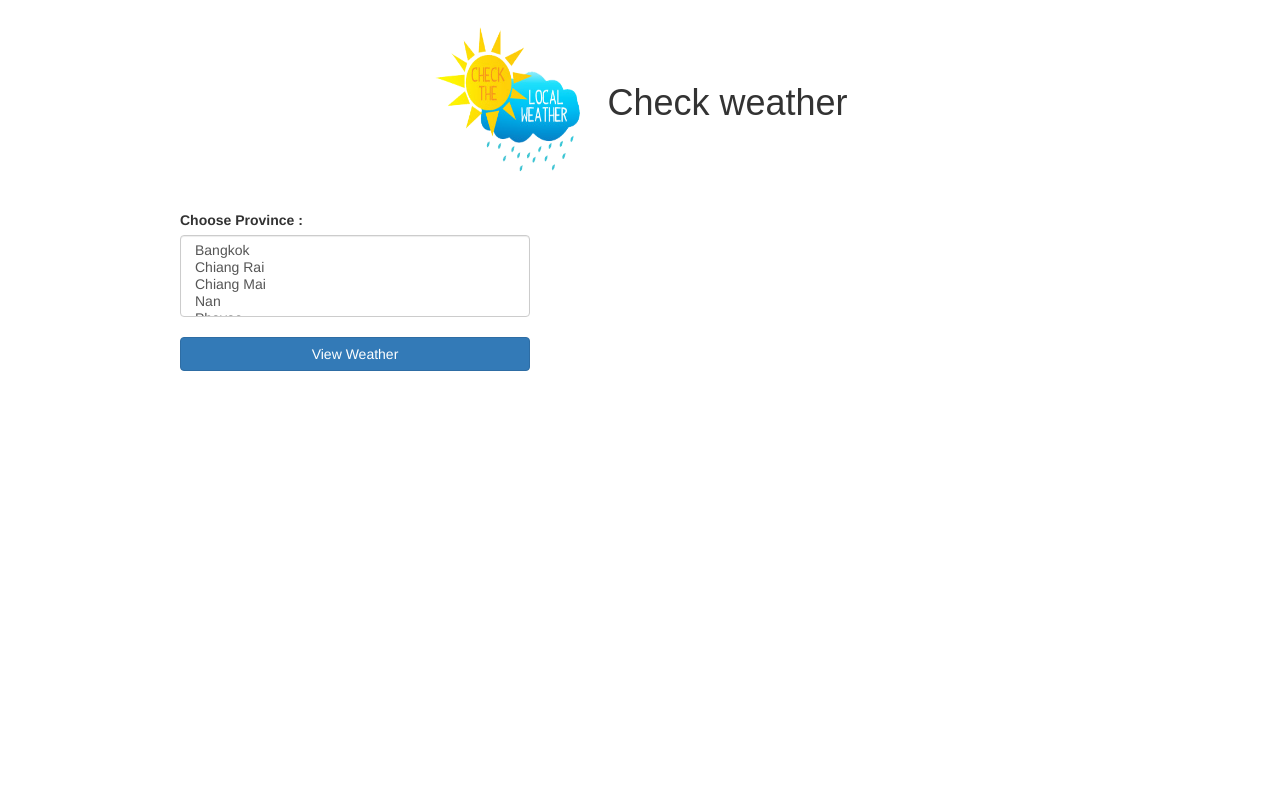
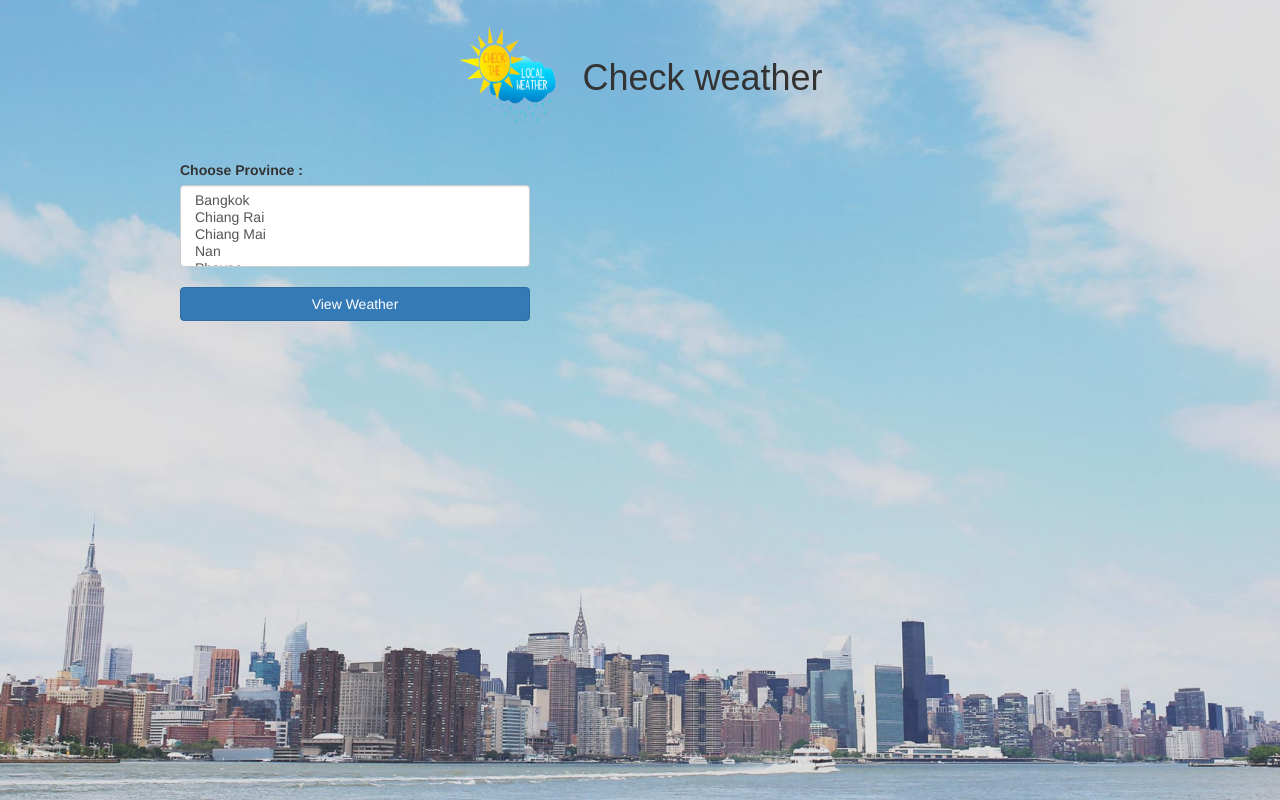
Before and after one commit to Natchaya006/View-Weathers, a plain HTML site: page index.html in a window 1280 px wide. Drawn offline with nearby package versions, Linux system fonts and the light colour scheme.

Commit message:
add template bootstap

```diff
--- a/CSS/index.css
+++ b/CSS/index.css
@@ -1,3 +1,13 @@
+html,
+body {
+    width: 100%;
+    height: 100%;
+}
+
+body {
+    font-family: 'Source Sans Pro', 'Helvetica Neue', Helvetica, Arial, sans-serif;
+}
+
 h1 {
     text-align: center;
     font-family: fantasy;
@@ -40,11 +50,26 @@ img {
 }
 
 #icon {
-    width: 150px;
-    height: 150px;
+    width: 100px;
+    height: 100px;
 }
 
 .fontH {
     font-family: sans-serif;
     font-size: 20px;
 }
+.header {
+    position: relative;
+    display: table;
+    width: 100%;
+    height: 100%;
+    background: url(../bg.jpg) no-repeat center center scroll;
+    -webkit-background-size: cover;
+    -moz-background-size: cover;
+    -o-background-size: cover;
+    background-size: cover;
+}
+.col-lg-5{
+    background: white;
+    border-radius: 5%;
+}
--- a/JS/index.js
+++ b/JS/index.js
@@ -1,6 +1,8 @@
 $(function () {
+    $("#show").hide();
     $("#btnView").click(function () {
         $("#show").empty();
+        $("#show").show();
         var province = $("#selProcince").val();
         var d = new Date();
         var date = d.toDateString();
--- a/index.html
+++ b/index.html
@@ -14,6 +14,7 @@
 </head>
 
 <body>
+    <header class="header" id="top">
         <h1><img id="icon" src="checktheweather.png" alt="">Check weather</h1>
         <div class="container">
             <div class="col-lg-offset-1 col-lg-4">
@@ -102,8 +103,9 @@
                 </div>
             </div>
             <div class="col-lg-1"></div>
-        <div class="col-lg-5" id = "show"></div>
+            <div class="col-lg-5" id="show"></div>
         </div>
+    </header>
 </body>
 
 </html>
```
Also changed, not shown: bg.jpg (added). Lines whose indentation alone changed are shown as unchanged.
